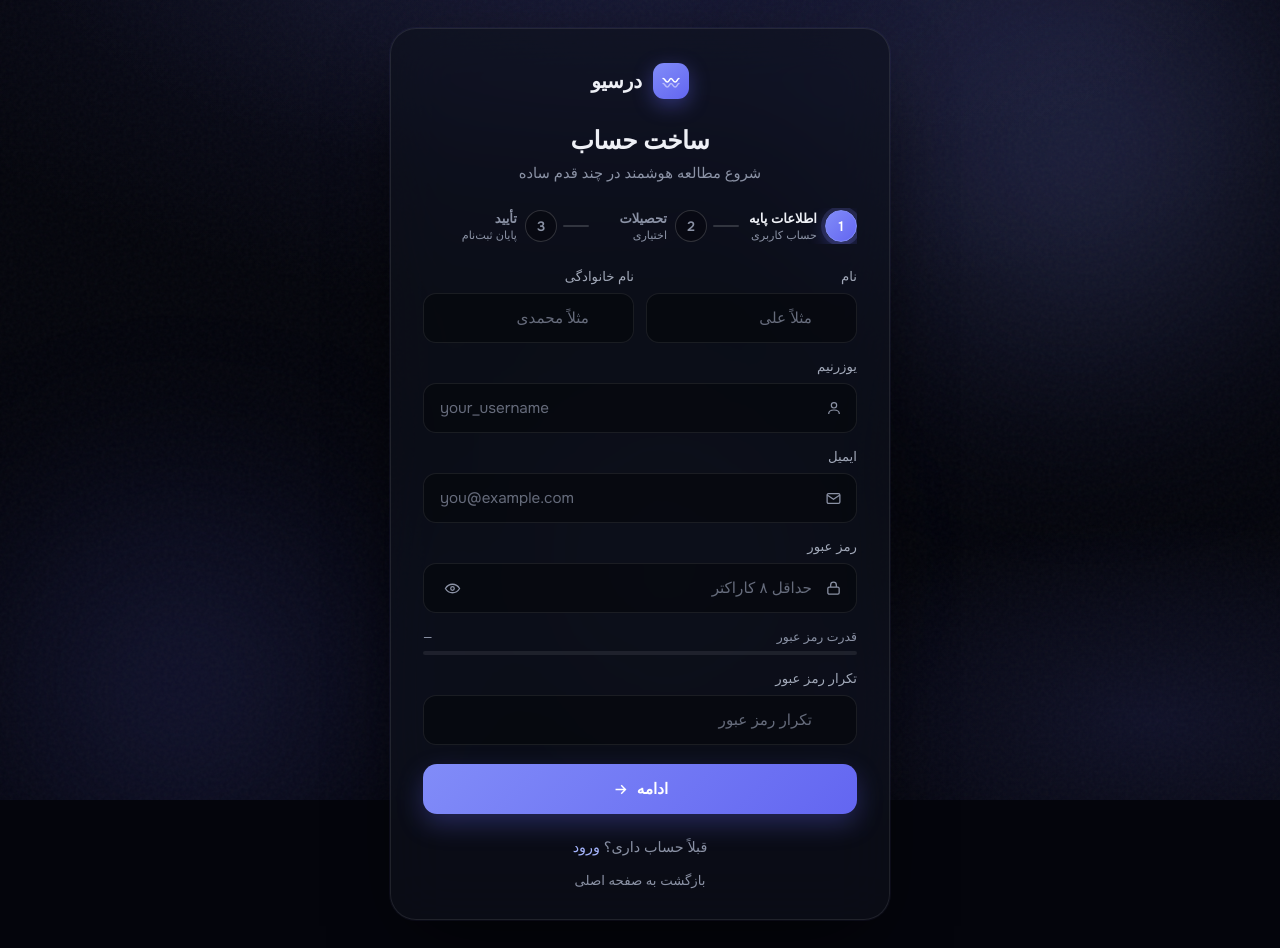
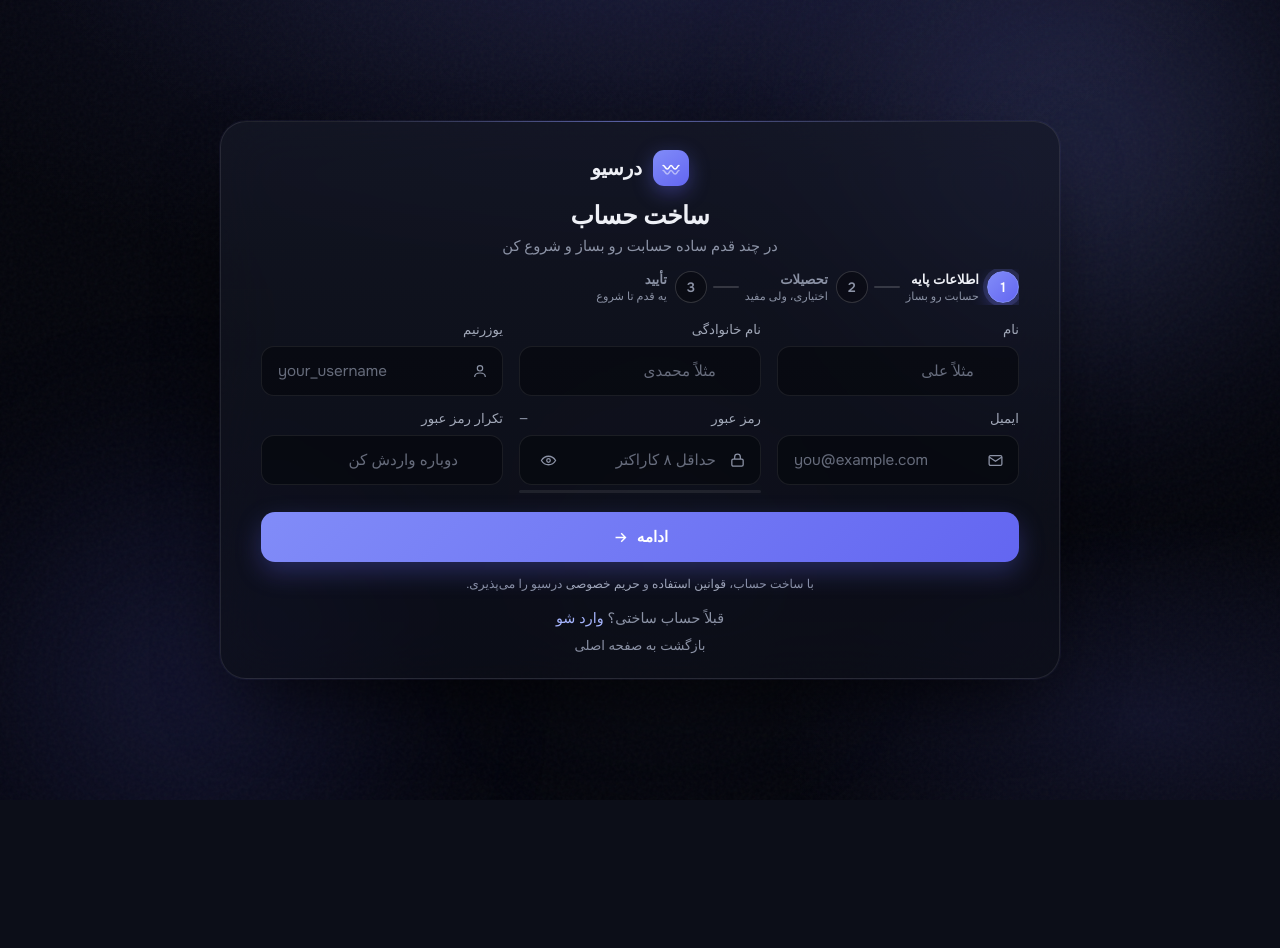
Before and after one commit to Amirmj53/Darsio, a FastAPI app: page /auth/register in a window 1280 px wide. After the commit the page ends 800 px from the top, so only its background shows below. Run offline with FastAPI, Linux system fonts and the light colour scheme.

Commit message:
refine(auth): wider non-scrolling register layout + friendly second-person copy

```diff
--- a/app/services/auth.py
+++ b/app/services/auth.py
@@ -73,10 +73,10 @@ def create_user(
     email = str(user_data.email)
 
     if get_user_by_email(db, email) is not None:
-        raise ValueError("این ایمیل قبلاً ثبت شده است.")
+        raise ValueError("این ایمیل قبلاً ثبت شده.")
 
     if get_user_by_username(db, username) is not None:
-        raise ValueError("این یوزرنیم قبلاً گرفته شده است.")
+        raise ValueError("این یوزرنیم قبلاً گرفته شده.")
 
     first_name = user_data.first_name.strip()
     last_name = user_data.last_name.strip()
@@ -106,7 +106,7 @@ def create_user(
         db.rollback()
 
         raise ValueError(
-            "ایمیل یا یوزرنیم قبلاً استفاده شده است."
+            "ایمیل یا یوزرنیم قبلاً استفاده شده."
         )
 
 
--- a/static/auth.css
+++ b/static/auth.css
@@ -127,13 +127,15 @@ body {
     display: flex;
     align-items: center;
     justify-content: center;
-    padding: 28px 18px;
+    padding: 24px 18px;
 }
 
 .auth-card {
+    position: relative;
     width: 100%;
     max-width: 460px;
-    background: rgba(16, 18, 28, 0.62);
+    background:
+        linear-gradient(180deg, rgba(22, 25, 38, 0.72) 0%, rgba(13, 15, 24, 0.7) 100%);
     border: 1px solid rgba(255, 255, 255, 0.09);
     border-radius: 26px;
     padding: 34px 32px 30px;
@@ -147,7 +149,30 @@ body {
     animation: authCardIn 0.6s var(--auth-ease) 0.05s forwards;
 }
 
-.auth-card.register-card { max-width: 500px; }
+/* Hairline highlight along the top edge. */
+.auth-card::before {
+    content: "";
+    position: absolute;
+    top: -1px;
+    left: 14%;
+    right: 14%;
+    height: 1px;
+    background: linear-gradient(90deg, transparent, rgba(129, 140, 248, 0.6), transparent);
+    pointer-events: none;
+}
+
+.auth-card.register-card {
+    max-width: 840px;
+    padding: 28px 40px 24px;
+}
+
+.register-card .auth-brand { margin-bottom: 14px; }
+.register-card .auth-head { margin-bottom: 14px; }
+.register-card .auth-head h1 { margin-bottom: 5px; }
+.register-card .steps { margin-bottom: 16px; }
+.register-card .auth-form { gap: 14px; }
+.register-card .auth-footer { margin-top: 14px; }
+.register-card .back-link { margin-top: 10px; }
 
 @keyframes authCardIn {
     to { opacity: 1; transform: translateY(0) scale(1); }
@@ -322,6 +347,43 @@ body.page-leave .auth-card {
     font-size: 0.75rem;
     color: var(--auth-muted);
     line-height: 1.5;
+}
+
+.hint-inline {
+    font-size: 0.74rem;
+    font-weight: 400;
+    color: var(--auth-muted);
+}
+
+/* Multi-column field layout keeps the register form short and wide. */
+.form-grid {
+    display: grid;
+    grid-template-columns: repeat(3, 1fr);
+    gap: 14px 16px;
+}
+
+.form-grid .span-all { grid-column: 1 / -1; }
+
+/* Legal note under the form */
+.legal-note {
+    margin-top: 12px;
+    text-align: center;
+    font-size: 0.76rem;
+    line-height: 1.7;
+    color: var(--auth-muted);
+}
+
+.legal-note strong {
+    color: var(--auth-soft);
+    font-weight: 500;
+}
+
+@media (max-width: 760px) {
+    .form-grid { grid-template-columns: 1fr 1fr; }
+}
+
+@media (max-width: 540px) {
+    .form-grid { grid-template-columns: 1fr; gap: 14px; }
 }
 
 /* =========================
--- a/templates/register.html
+++ b/templates/register.html
@@ -8,17 +8,20 @@
     <link href="https://fonts.googleapis.com/css2?family=Onest:wght@400;500;600&display=swap" rel="stylesheet">
     <link rel="stylesheet" href="/static/auth.css">
     <style>
-        /* Password strength (register-specific) */
-        .strength { margin-top: 8px; }
-        .strength-head {
+        .label-row {
             display: flex;
+            align-items: center;
             justify-content: space-between;
-            font-size: 0.78rem;
+            gap: 8px;
+        }
+        .strength-text {
+            font-size: 0.74rem;
+            font-weight: 500;
             color: var(--auth-muted);
-            margin-bottom: 6px;
         }
         .strength-bar {
-            height: 4px;
+            margin-top: -3px;
+            height: 3px;
             background: rgba(255, 255, 255, 0.08);
             border-radius: 99px;
             overflow: hidden;
@@ -33,9 +36,6 @@
         .strength-fill.w2 { width: 50%; background: #fbbf24; }
         .strength-fill.w3 { width: 75%; background: #a5b4fc; }
         .strength-fill.w4 { width: 100%; background: #4ade80; }
-
-        .two-col { display: grid; grid-template-columns: 1fr 1fr; gap: 12px; }
-        @media (max-width: 460px) { .two-col { grid-template-columns: 1fr; } }
     </style>
 </head>
 <body>
@@ -61,7 +61,7 @@
 
             <div class="auth-head">
                 <h1>ساخت حساب</h1>
-                <p>شروع مطالعه هوشمند در چند قدم ساده</p>
+                <p>در چند قدم ساده حسابت رو بساز و شروع کن</p>
             </div>
 
             {% if error %}
@@ -74,13 +74,12 @@
                 </div>
             {% endif %}
 
-            <!-- Progress indicator -->
-            <div class="steps" id="steps" role="tablist" aria-label="مراحل ثبت‌نام">
+            <div class="steps" id="steps" aria-label="مراحل ثبت‌نام">
                 <div class="step-indicator active" data-step="1">
                     <span class="step-dot" id="dot-1">1</span>
                     <span class="step-meta">
                         <span class="step-title">اطلاعات پایه</span>
-                        <span class="step-sub">حساب کاربری</span>
+                        <span class="step-sub">حسابت رو بساز</span>
                     </span>
                 </div>
                 <span class="step-line" id="line-1"></span>
@@ -88,7 +87,7 @@
                     <span class="step-dot" id="dot-2">2</span>
                     <span class="step-meta">
                         <span class="step-title">تحصیلات</span>
-                        <span class="step-sub">اختیاری</span>
+                        <span class="step-sub">اختیاری، ولی مفید</span>
                     </span>
                 </div>
                 <span class="step-line" id="line-2"></span>
@@ -96,7 +95,7 @@
                     <span class="step-dot" id="dot-3">3</span>
                     <span class="step-meta">
                         <span class="step-title">تأیید</span>
-                        <span class="step-sub">پایان ثبت‌نام</span>
+                        <span class="step-sub">یه قدم تا شروع</span>
                     </span>
                 </div>
             </div>
@@ -107,23 +106,23 @@
                     <!-- Step 1 — Basic information -->
                     <section class="step active" data-step="1">
                         <div class="auth-form">
-                            <div class="two-col">
+                            <div class="form-grid">
                                 <div class="field" data-field="first_name">
                                     <label for="first_name">نام</label>
                                     <div class="input-wrap">
                                         <input type="text" id="first_name" name="first_name" placeholder="مثلاً علی"
                                                value="{{ form_data.get('first_name', '') }}" autocomplete="given-name">
                                     </div>
-                                    <p class="field-error">نام الزامی است.</p>
+                                    <p class="field-error">نامت رو وارد کن.</p>
                                 </div>
+
                                 <div class="field" data-field="last_name">
                                     <label for="last_name">نام خانوادگی</label>
                                     <div class="input-wrap">
                                         <input type="text" id="last_name" name="last_name" placeholder="مثلاً محمدی"
                                                value="{{ form_data.get('last_name', '') }}" autocomplete="family-name">
                                     </div>
-                                    <p class="field-error">نام خانوادگی الزامی است.</p>
-                                </div>
+                                    <p class="field-error">نام خانوادگی‌ات رو وارد کن.</p>
                                 </div>
 
                                 <div class="field" data-field="username">
@@ -138,7 +137,7 @@
                                             </svg>
                                         </span>
                                     </div>
-                                <p class="field-error">یوزرنیم باید ۳ تا ۳۰ کاراکتر و فقط شامل حروف انگلیسی، عدد، _ ، . یا - باشد.</p>
+                                    <p class="field-error">یوزرنیم باید ۳ تا ۳۰ کاراکتر و فقط شامل حروف انگلیسی، عدد، _ ، . یا - باشه.</p>
                                 </div>
 
                                 <div class="field" data-field="email">
@@ -153,11 +152,14 @@
                                             </svg>
                                         </span>
                                     </div>
-                                <p class="field-error">لطفاً یک ایمیل معتبر وارد کنید.</p>
+                                    <p class="field-error">یه ایمیل معتبر وارد کن.</p>
                                 </div>
 
                                 <div class="field" data-field="password">
-                                <label for="password">رمز عبور</label>
+                                    <label class="label-row" for="password">
+                                        <span>رمز عبور</span>
+                                        <span class="strength-text" id="strength-text">—</span>
+                                    </label>
                                     <div class="input-wrap">
                                         <input type="password" id="password" name="password" placeholder="حداقل ۸ کاراکتر"
                                                autocomplete="new-password">
@@ -177,23 +179,18 @@
                                             </svg>
                                         </button>
                                     </div>
-                                <div class="strength">
-                                    <div class="strength-head">
-                                        <span>قدرت رمز عبور</span>
-                                        <span id="strength-text">—</span>
-                                    </div>
                                     <div class="strength-bar"><div class="strength-fill" id="strength-fill"></div></div>
-                                </div>
-                                <p class="field-error">رمز عبور باید حداقل ۸ کاراکتر و شامل حرف و عدد باشد.</p>
+                                    <p class="field-error">رمزت باید حداقل ۸ کاراکتر و شامل حرف و عدد باشه.</p>
                                 </div>
 
                                 <div class="field" data-field="password2">
                                     <label for="password2">تکرار رمز عبور</label>
                                     <div class="input-wrap">
-                                    <input type="password" id="password2" name="password2" placeholder="تکرار رمز عبور"
+                                        <input type="password" id="password2" name="password2" placeholder="دوباره واردش کن"
                                                autocomplete="new-password">
                                     </div>
-                                <p class="field-error">تکرار رمز عبور مطابقت ندارد.</p>
+                                    <p class="field-error">تکرار رمزت با رمز اصلی یکی نیست.</p>
+                                </div>
                             </div>
 
                             <div class="step-actions">
@@ -210,11 +207,12 @@
                     <!-- Step 2 — Education -->
                     <section class="step" data-step="2">
                         <div class="auth-form">
+                            <div class="form-grid">
                                 <div class="field">
-                                <label for="education_level">مقطع تحصیلی <span class="hint">(اختیاری)</span></label>
+                                    <label for="education_level">مقطع تحصیلی <span class="hint-inline">اختیاری</span></label>
                                     <div class="input-wrap">
                                         <select id="education_level" name="education_level">
-                                        <option value="">انتخاب کنید</option>
+                                            <option value="">انتخاب کن</option>
                                             {% set edu = form_data.get('education_level', '') %}
                                             <option value="دبیرستان" {% if edu == 'دبیرستان' %}selected{% endif %}>دبیرستان</option>
                                             <option value="کاردانی" {% if edu == 'کاردانی' %}selected{% endif %}>کاردانی</option>
@@ -231,7 +229,7 @@
                                 </div>
 
                                 <div class="field">
-                                <label for="field_of_study">رشته تحصیلی <span class="hint">(اختیاری)</span></label>
+                                    <label for="field_of_study">رشته تحصیلی <span class="hint-inline">اختیاری</span></label>
                                     <div class="input-wrap">
                                         <input type="text" id="field_of_study" name="field_of_study" placeholder="مثلاً مهندسی کامپیوتر"
                                                value="{{ form_data.get('field_of_study', '') }}">
@@ -239,10 +237,11 @@
                                 </div>
 
                                 <div class="field">
-                                <label for="activity_field">زمینه فعالیت / علاقه <span class="hint">(اختیاری)</span></label>
+                                    <label for="activity_field">زمینه فعالیت یا علاقه <span class="hint-inline">اختیاری</span></label>
                                     <div class="input-wrap">
                                         <input type="text" id="activity_field" name="activity_field" placeholder="مثلاً کنکور، برنامه‌نویسی، پزشکی"
                                                value="{{ form_data.get('activity_field', '') }}">
+                                    </div>
                                 </div>
                             </div>
 
@@ -255,7 +254,7 @@
                                     </svg>
                                 </span>
                                 <span class="consent-text">
-                                    به <strong>درسیو</strong> اجازه می‌دهم از اطلاعات تحصیلی من برای بهبود تجربه کاربری و عملکرد سامانه استفاده کند.
+                                    اجازه بده <strong>درسیو</strong> از اطلاعات تحصیلی‌ات برای بهتر شدن تجربه‌ات و عملکرد سامانه استفاده کنه.
                                 </span>
                             </label>
 
@@ -289,7 +288,7 @@
                                     </span>
                                     <div class="verify-info">
                                         <div class="v-title">ایمیل</div>
-                                        <div class="v-sub">روش اصلی تأیید حساب</div>
+                                        <div class="v-sub">راه اصلی تأیید حسابت</div>
                                     </div>
                                     <span class="check-badge">
                                         <svg width="12" height="12" viewBox="0 0 24 24" fill="none" stroke="currentColor" stroke-width="3">
@@ -307,7 +306,7 @@
                                     </span>
                                     <div class="verify-info">
                                         <div class="v-title">یوزرنیم</div>
-                                        <div class="v-sub">ورود با یوزرنیم</div>
+                                        <div class="v-sub">بعداً با یوزرنیم هم می‌تونی وارد شی</div>
                                     </div>
                                     <span class="badge soon">به‌زودی</span>
                                 </div>
@@ -321,7 +320,7 @@
                                     </span>
                                     <div class="verify-info">
                                         <div class="v-title">شماره موبایل</div>
-                                        <div class="v-sub">تأیید از طریق پیامک</div>
+                                        <div class="v-sub">تأیید با کد پیامکی</div>
                                     </div>
                                     <span class="badge soon">به‌زودی</span>
                                 </div>
@@ -332,7 +331,7 @@
                                     <circle cx="12" cy="12" r="9"/>
                                     <path d="M12 8v4M12 16h.01"/>
                                 </svg>
-                                ارسال کد تأیید (ایمیل / پیامک) به‌زودی فعال می‌شود. فعلاً می‌توانی حساب بسازی و بعداً آن را تأیید کنی.
+                                به‌زودی می‌تونی حسابت رو با ایمیل یا پیامک تأیید کنی. فعلاً حسابت رو بساز و بعداً تأییدش کن.
                             </p>
 
                             <div class="step-actions">
@@ -352,8 +351,12 @@
                 </div>
             </form>
 
+            <p class="legal-note">
+                با ساخت حساب، <strong>قوانین استفاده</strong> و <strong>حریم خصوصی</strong> درسیو را می‌پذیری.
+            </p>
+
             <div class="auth-footer">
-                قبلاً حساب داری؟ <a href="/auth/login" data-transition>ورود</a>
+                قبلاً حساب ساختی؟ <a href="/auth/login" data-transition>وارد شو</a>
             </div>
             <a href="/" class="back-link" data-transition>بازگشت به صفحه اصلی</a>
         </div>
@@ -363,6 +366,11 @@
     <script>
         (function () {
             "use strict";
+
+            var CHECK_ICON =
+                '<svg width="13" height="13" viewBox="0 0 24 24" fill="none" ' +
+                'stroke="currentColor" stroke-width="3" stroke-linecap="round" stroke-linejoin="round">' +
+                '<path d="M20 6L9 17l-5-5"/></svg>';
 
             var currentStep = 1;
             var viewport = document.getElementById("steps-viewport");
@@ -378,7 +386,7 @@
                     return v.length >= 8 && /[a-zA-Z]/.test(v) && /\d/.test(v);
                 },
                 password2: function (v) {
-                    return v === document.getElementById("password").value && v.length > 0;
+                    return v.length > 0 && v === document.getElementById("password").value;
                 }
             };
 
@@ -388,9 +396,13 @@
             }
 
             function validateStep(n) {
-                var names = { 1: ["first_name", "last_name", "username", "email", "password", "password2"], 2: [], 3: [] };
+                var fieldsByStep = {
+                    1: ["first_name", "last_name", "username", "email", "password", "password2"],
+                    2: [],
+                    3: []
+                };
                 var ok = true;
-                names[n].forEach(function (name) {
+                fieldsByStep[n].forEach(function (name) {
                     var input = document.getElementById(name);
                     if (!input) return;
                     var valid = validators[name](input.value);
@@ -405,10 +417,14 @@
                     var stepNum = i + 1;
                     ind.classList.toggle("active", stepNum === currentStep);
                     var dot = document.getElementById("dot-" + stepNum);
-                    if (dot) {
+                    if (!dot) return;
+                    var done = stepNum < currentStep;
                     dot.classList.toggle("active", stepNum === currentStep);
-                        dot.classList.toggle("done", stepNum < currentStep);
-                        dot.textContent = stepNum < currentStep ? "✓" : String(stepNum);
+                    dot.classList.toggle("done", done);
+                    if (done) {
+                        dot.innerHTML = CHECK_ICON;
+                    } else {
+                        dot.textContent = String(stepNum);
                     }
                 });
                 // The line between step i and i+1 fills once we move past step i.
@@ -442,15 +458,14 @@
                 });
             });
 
-            // Live clearing of field errors.
+            // Clear a field's error as soon as it becomes valid again.
             document.querySelectorAll("[data-field] input").forEach(function (input) {
                 input.addEventListener("input", function () {
                     var field = input.closest("[data-field]");
-                    if (field && field.classList.contains("has-error")) {
+                    if (!field || !field.classList.contains("has-error")) return;
                     var name = field.dataset.field;
                     if (validators[name] && validators[name](input.value)) {
                         field.classList.remove("has-error");
-                        }
                     }
                 });
             });
@@ -492,19 +507,18 @@
                 }
             });
 
-            // Final submit: validate every step; jump to first invalid one.
+            // Final submit: validate every step, then jump to the first invalid one.
             var form = document.getElementById("register-form");
             var submitBtn = document.getElementById("submit-btn");
 
             form.addEventListener("submit", function (e) {
-                var stepsValid = [];
-                for (var i = 1; i <= 3; i++) stepsValid.push(validateStep(i));
+                var results = [1, 2, 3].map(validateStep);
 
-                if (stepsValid.some(function (ok) { return !ok; })) {
+                if (results.indexOf(false) !== -1) {
                     e.preventDefault();
-                    var firstInvalid = stepsValid.indexOf(false) + 1;
+                    var firstInvalid = results.indexOf(false) + 1;
                     goToStep(firstInvalid, firstInvalid < currentStep ? "back" : "forward");
-                    showAuthToast("لطفاً موارد مشخص‌شده را اصلاح کن");
+                    showAuthToast("لطفاً موارد مشخص‌شده رو اصلاح کن.");
                     return;
                 }
 
```
Also changed, not shown: other parts of static/auth.css (+29 -5 lines), app/routers/auth.py (+6 -8 lines), app/services/users.py (+9 -9 lines), app/validation.py (+9 -9 lines), templates/dashboard.html (+5 -5 lines), templates/login.html (+7 -7 lines). Lines whose indentation alone changed are shown as unchanged.
